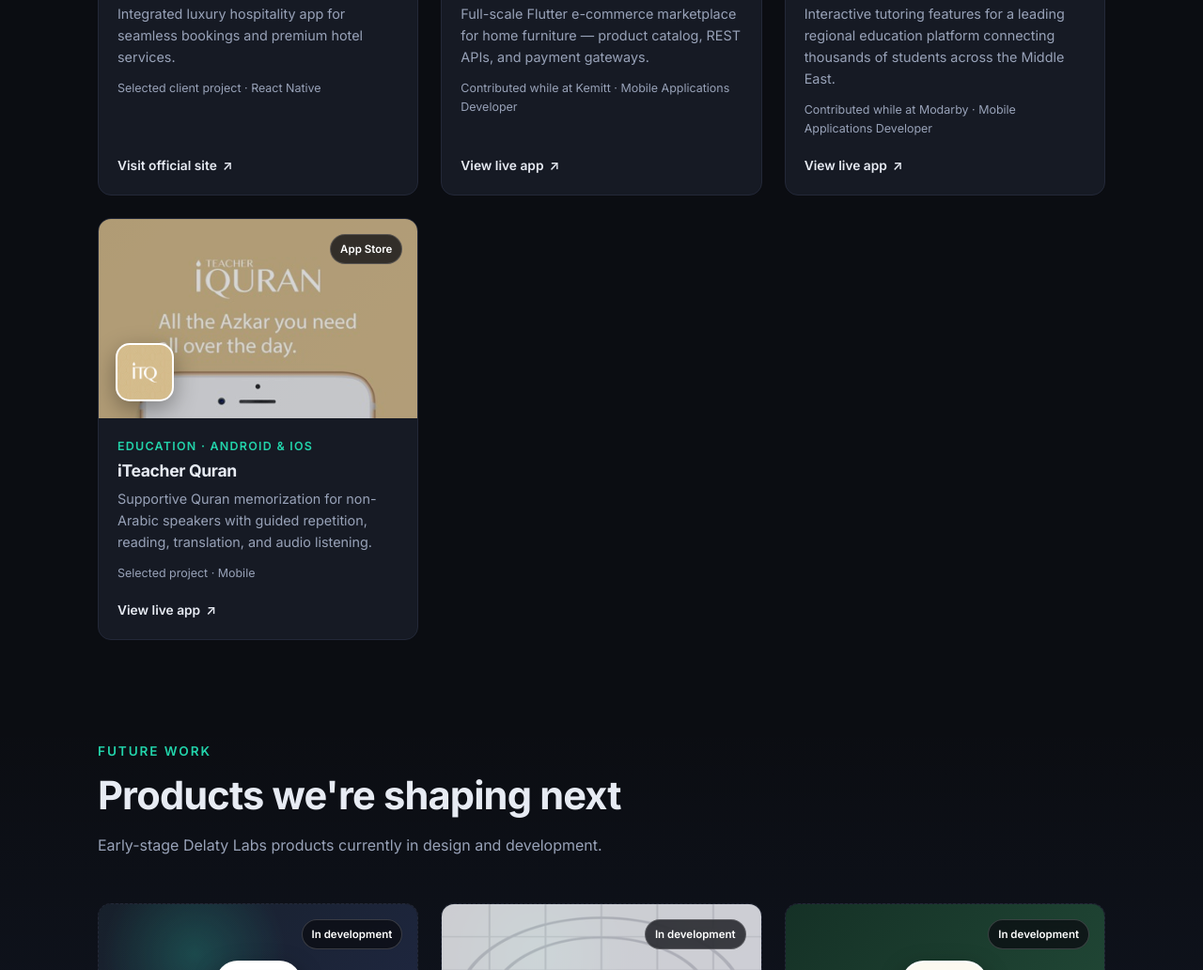
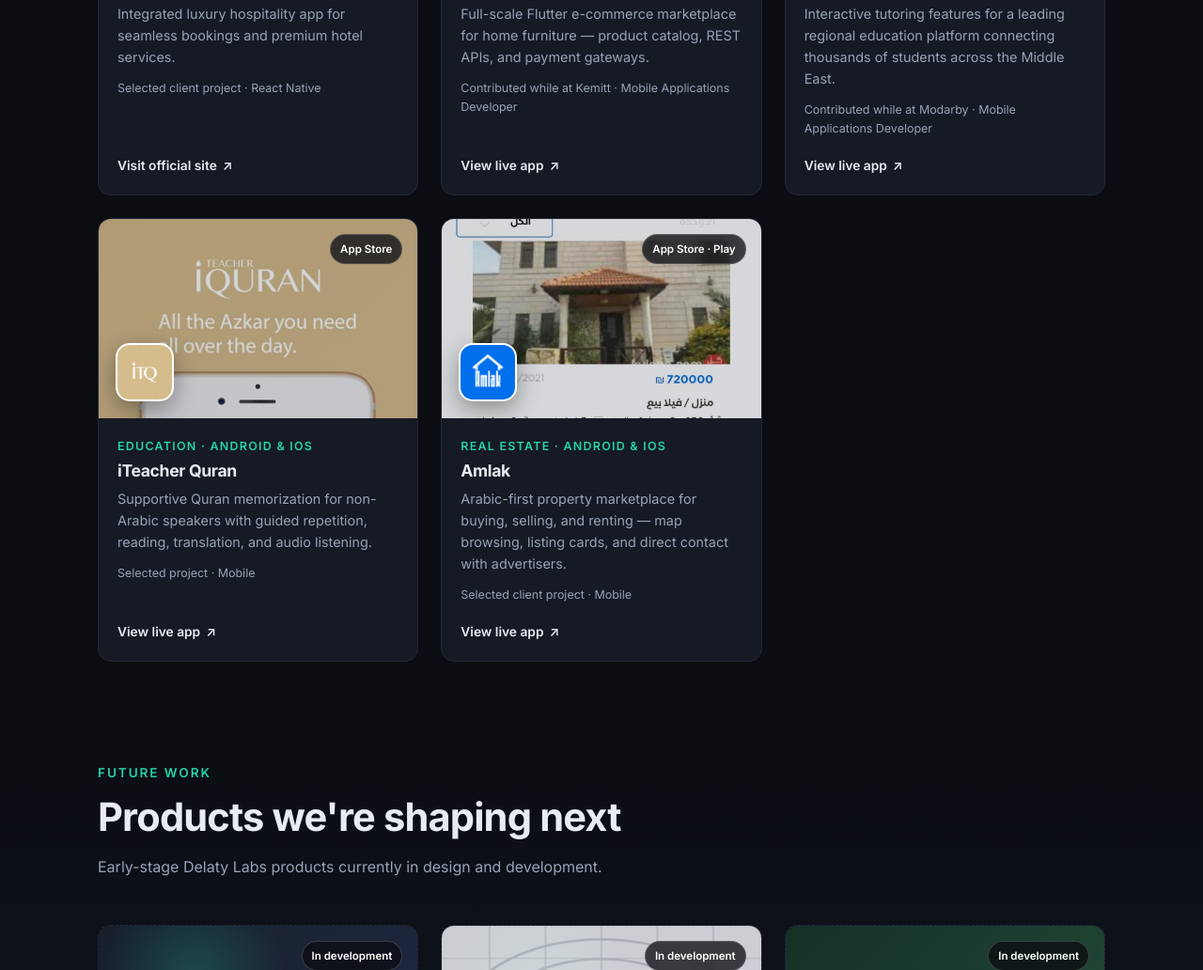
Before and after one commit to DelatyLabs/delatylabs-website, a plain HTML site: page portfolio.html in a window 1280 px wide. Shown: the part 1237-2269 px from the top of the page at 94% size. Drawn offline with Linux system fonts and the light colour scheme.

Commit message:
Add Amlak real estate app to the portfolio
Surface the Arabic-first buy/sell/rent marketplace as a consumer
project with store assets, App Store deep link, and a homepage chip.

```diff
--- a/portfolio.html
+++ b/portfolio.html
@@ -6,7 +6,7 @@
     <title>Portfolio — DelatyLabs</title>
     <meta
       name="description"
-      content="Selected work and enterprise experience from DelatyLabs engineers — banking, telecom, retail, hospitality, and studio products."
+      content="Selected work and enterprise experience from DelatyLabs engineers — banking, telecom, retail, hospitality, real estate, and studio products."
     />
     <link rel="preconnect" href="https://fonts.googleapis.com" />
     <link rel="preconnect" href="https://fonts.gstatic.com" crossorigin />
@@ -191,6 +191,24 @@
                 <a class="project-link" href="https://apps.apple.com/us/app/iteacher-quran/id1425945930" target="_blank" rel="noopener">View live app <span aria-hidden="true">↗</span></a>
               </div>
             </article>
+
+            <article class="project reveal" data-category="mobile">
+              <a class="project-media" href="https://apps.apple.com/us/app/%D8%A3%D9%85%D9%84%D8%A7%D9%83-%D8%A8%D9%8A%D8%B9-%D9%88%D8%AA%D8%A7%D8%AC%D9%8A%D8%B1-%D8%B9%D9%82%D8%A7%D8%B1%D8%A7%D8%AA/id1553908741" target="_blank" rel="noopener" aria-label="View Amlak on the App Store">
+                <img class="project-shot" src="assets/projects/amlak-shot.jpg" alt="Amlak real estate listing interface" loading="lazy" />
+                <img class="project-logo" src="assets/projects/amlak-logo.jpg" alt="Amlak logo" loading="lazy" />
+                <span class="store-label">App Store · Play</span>
+              </a>
+              <div class="body">
+                <span class="tag">Real estate · Android &amp; iOS</span>
+                <h3>Amlak</h3>
+                <p>
+                  Arabic-first property marketplace for buying, selling, and renting —
+                  map browsing, listing cards, and direct contact with advertisers.
+                </p>
+                <p class="meta">Selected client project · Mobile</p>
+                <a class="project-link" href="https://apps.apple.com/us/app/%D8%A3%D9%85%D9%84%D8%A7%D9%83-%D8%A8%D9%8A%D8%B9-%D9%88%D8%AA%D8%A7%D8%AC%D9%8A%D8%B1-%D8%B9%D9%82%D8%A7%D8%B1%D8%A7%D8%AA/id1553908741" target="_blank" rel="noopener">View live app <span aria-hidden="true">↗</span></a>
+              </div>
+            </article>
           </div>
         </div>
       </section>
```
Also changed, not shown: index.html (+1 -0 lines), assets/projects/amlak-logo.jpg (added), assets/projects/amlak-shot.jpg (added).
